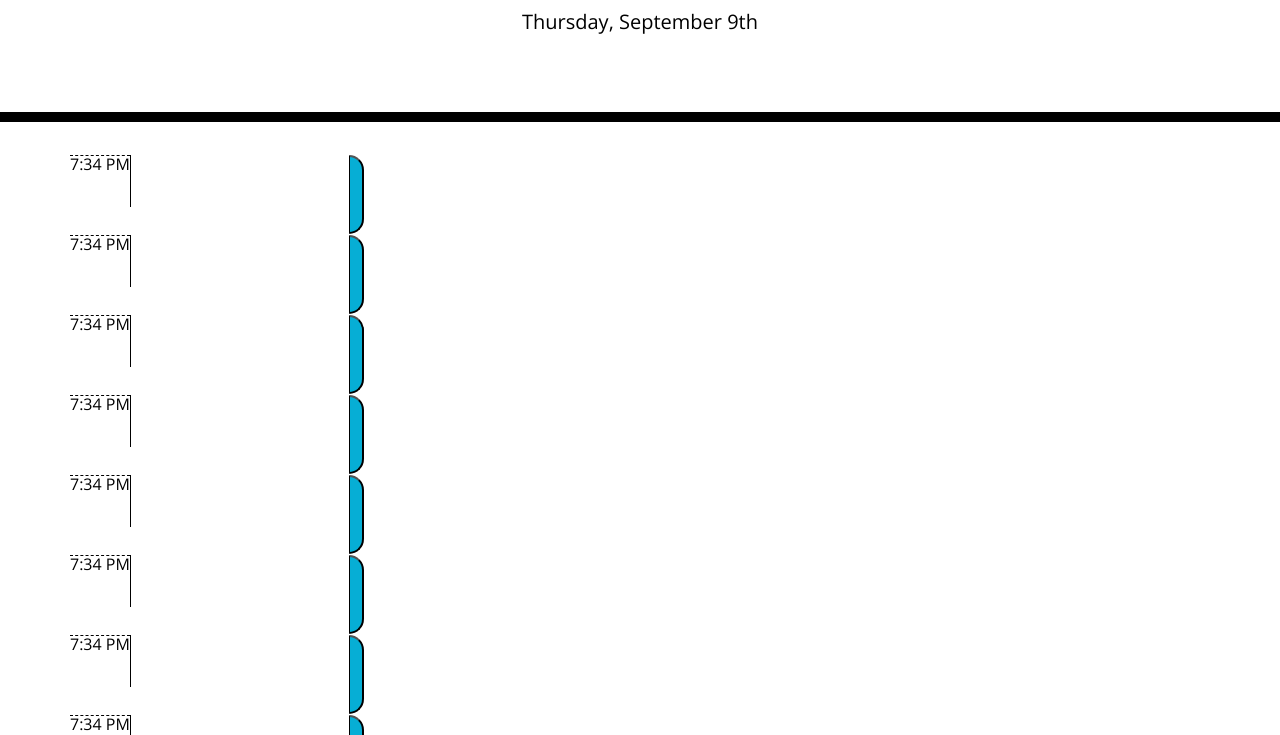
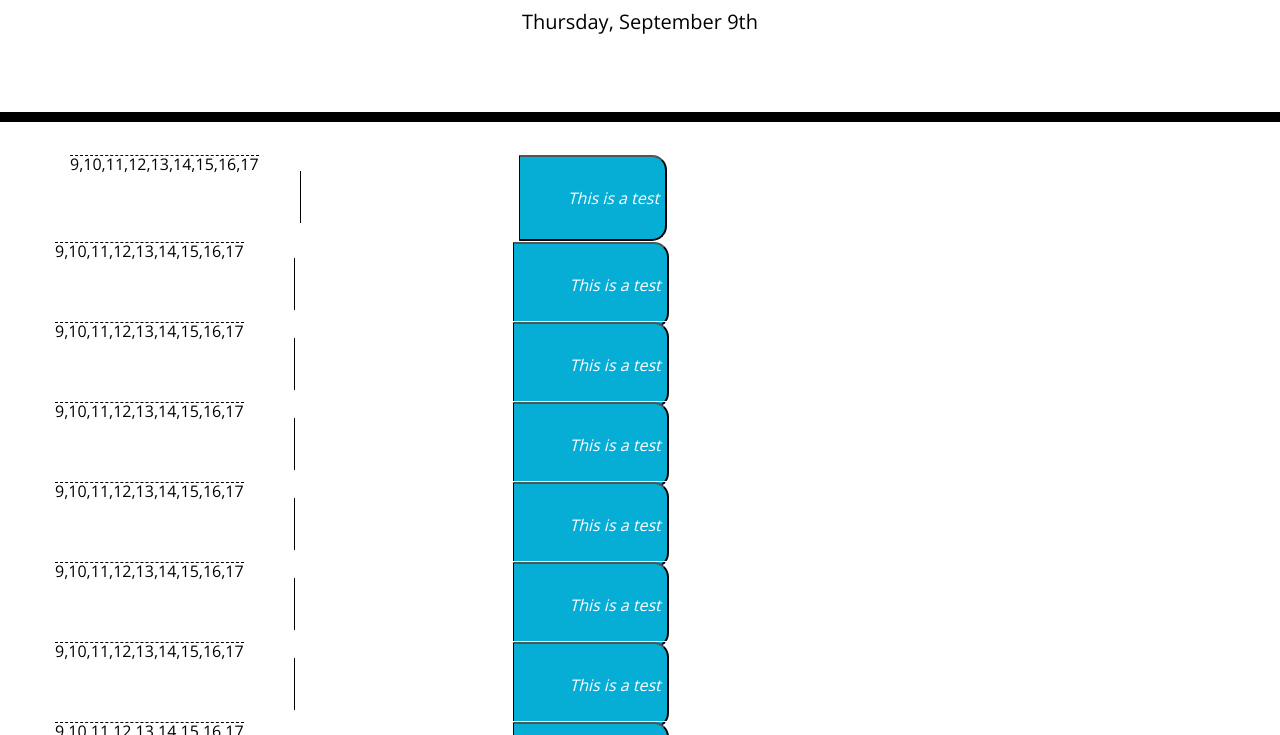
Before and after one commit to michalakisluke/Work-Day-Scheduler, a plain HTML site: page index.html in a window 1280 px wide. Shown: the part 182-917 px from the top of the page. Drawn offline with nearby package versions, Linux system fonts and the light colour scheme.

Commit message:
<Rebuild entire structure>

```diff
--- a/assets/js/script.js
+++ b/assets/js/script.js
@@ -1,33 +1,42 @@
 var date = moment().format("dddd, MMMM Do");
 document.querySelector("#currentDay").textContent = date;
-
-for (i = 0; i < 24; i++) {
-    //Create rows ---> I think done
-    var row = document.createElement("div");
-    row.setAttribute("class", "row");
-    document.querySelector(".container").appendChild(row);
-
-    // Create time element ---> Not done!
-    var time = document.createElement("div");
-    time.setAttribute("class", "hour");
-    time.textContent = moment().format('LT');
-    row.appendChild(time);
-
-    // create work to do element
-    var work = document.createElement("form");
-    work.setAttribute("class", "time-block");
-    var workText = document.createElement("textarea");
-    workText.setAttribute("class", "description");
-    work.appendChild(workText);
-    row.appendChild(work);
-
-    // create save button element
-    var save = document.createElement("button");
-    save.setAttribute("class", "saveBtn");
-    var saveText = document.createElement("i");
-    saveText.TextContent = "Save";
-    save.appendChild(saveText);
-    row.appendChild(save);
+var hours = ["9", "10", "11", "12", "13", "14", "15", "16", "17"];
 
 
-}
+ $(".hour").each(function() {
+    console.log(hours);
+    $(".hour").text(hours);
+});
+
+
+// Everything below this point is probably useless
+
+// for (i = 0; i < 9; i++) {
+//     //Create rows ---> I think done
+//     var row = document.createElement("div");
+//     row.setAttribute("class", "row");
+//     document.querySelector(".container").appendChild(row);
+
+//     // Create time element ---> Not done!
+//     var time = document.createElement("div");
+//     time.setAttribute("class", "hour");
+//     time.textContent = moment(hours[i]).format('LT');
+//     console.log(time.textContent);
+//     row.appendChild(time);
+
+//     // create work to do element
+//     var work = document.createElement("form");
+//     work.setAttribute("class", "time-block");
+//     var workText = document.createElement("textarea");
+//     workText.setAttribute("class", "description");
+//     work.appendChild(workText);
+//     row.appendChild(work);
+
+//     // create save button element
+//     var save = document.createElement("button");
+//     save.setAttribute("class", "saveBtn");
+//     var saveText = document.createElement("i");
+//     saveText.TextContent = "Save";
+//     save.appendChild(saveText);
+//     row.appendChild(save);
+// }
--- a/index.html
+++ b/index.html
@@ -29,7 +29,78 @@
       <p id="currentDay" class="lead"></p>
     </header>
     <div class="container">
-
+      <div class="row">
+        <div class="hour"></div>
+        <form class="time-block">
+          <textarea class="description"></textarea>
+        </form>
+        <button class="saveBtn">
+          <i>This is a test</i>
+        </button>
+        <div class="row">
+          <div class="hour"></div>
+          <form class="time-block">
+            <textarea class="description"></textarea>
+          </form>
+          <button class="saveBtn">
+            <i>This is a test</i>
+          </button>
+        </div>
+        <div class="row">
+          <div class="hour"></div>
+          <form class="time-block">
+            <textarea class="description"></textarea>
+          </form>
+          <button class="saveBtn">
+            <i>This is a test</i>
+          </button>
+        </div>
+        <div class="row">
+          <div class="hour"></div>
+          <form class="time-block">
+            <textarea class="description"></textarea>
+          </form>
+          <button class="saveBtn">
+            <i>This is a test</i>
+          </button>
+        </div>
+        <div class="row">
+          <div class="hour"></div>
+          <form class="time-block">
+            <textarea class="description"></textarea>
+          </form>
+          <button class="saveBtn">
+            <i>This is a test</i>
+          </button>
+        </div>
+        <div class="row">
+          <div class="hour"></div>
+          <form class="time-block">
+            <textarea class="description"></textarea>
+          </form>
+          <button class="saveBtn">
+            <i>This is a test</i>
+          </button>
+        </div>
+        <div class="row">
+          <div class="hour"></div>
+          <form class="time-block">
+            <textarea class="description"></textarea>
+          </form>
+          <button class="saveBtn">
+            <i>This is a test</i>
+          </button>
+        </div>
+        <div class="row">
+          <div class="hour"></div>
+          <form class="time-block">
+            <textarea class="description"></textarea>
+          </form>
+          <button class="saveBtn">
+            <i>This is a test</i>
+          </button>
+        </div>
+      </div>
     </div>
 
     <script src="https://code.jquery.com/jquery-3.4.1.min.js"></script>
```
